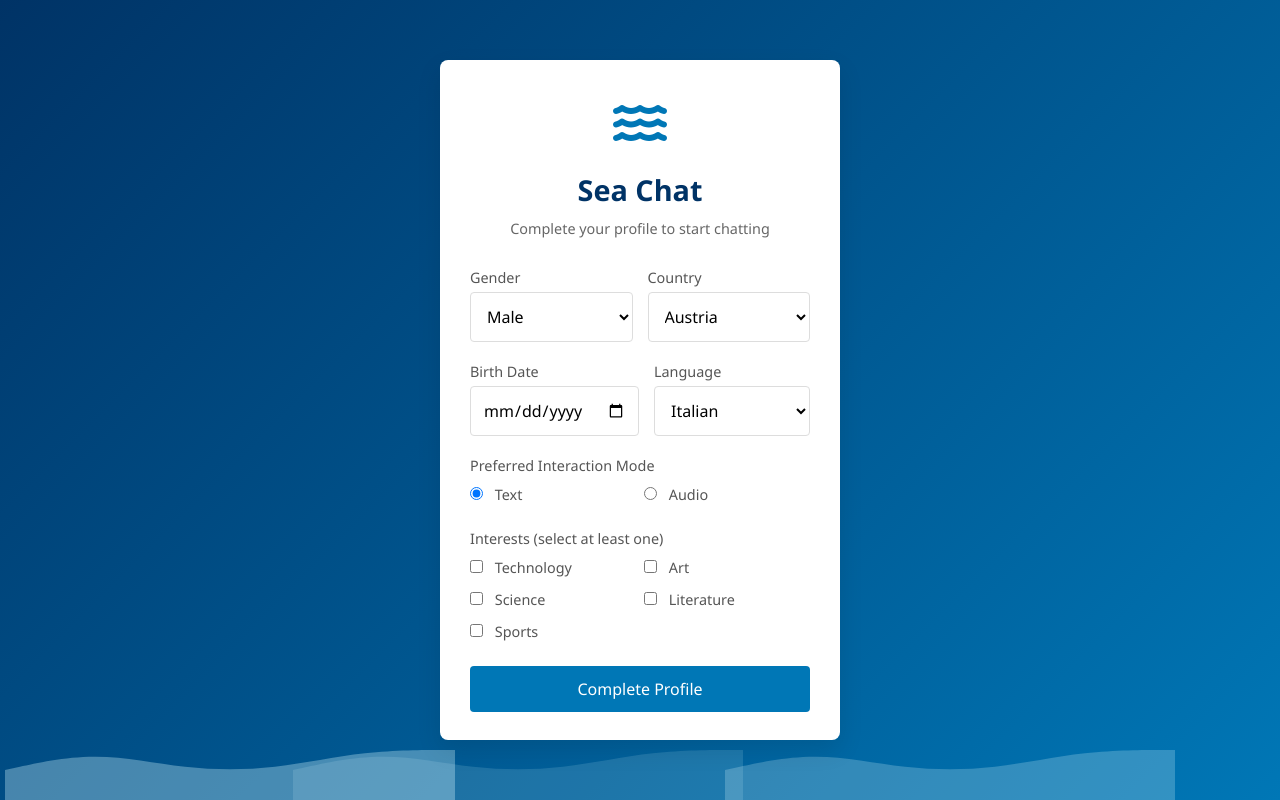
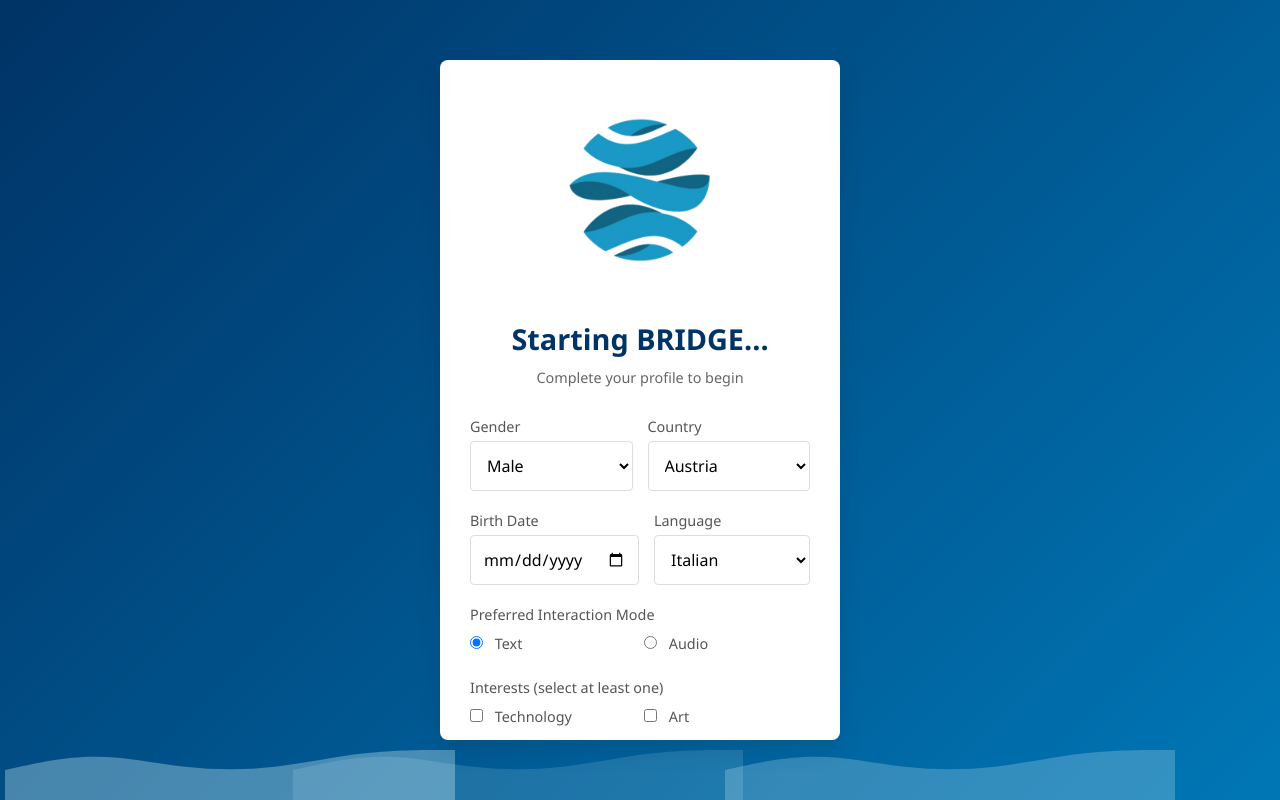
Before and after one commit to Bobbinetor/BRIDGE_Framework, a Flask app: template templates/complete_profile.html in a window 1280 px wide. Run offline with Flask 3, Linux system fonts and the light colour scheme; the template is opened without the code that fills it, so the values that code supplies are empty.

Commit message:
Modified Logo in Complete_profile html

```diff
--- a/app.py
+++ b/app.py
@@ -21,7 +21,8 @@ app.secret_key = os.getenv('FLASK_SECRET_KEY', os.urandom(24))
 # Database configuration from environment variables
 db_user = os.getenv('POSTGRES_USER', 'seachatuser')
 db_password = os.getenv('POSTGRES_PASSWORD', 'securepassword')
-db_host = os.getenv('POSTGRES_HOST', 'postgres')
+db_host = os.getenv('POSTGRES_HOST', 'localhost')
+#db_host = 'localhost'
 db_port = os.getenv('POSTGRES_PORT', '5432')
 db_name = os.getenv('POSTGRES_DB', 'seachat')
 
--- a/templates/complete_profile.html
+++ b/templates/complete_profile.html
@@ -7,10 +7,10 @@
     <div class="auth-card">
         <div class="auth-header">
             <div class="auth-logo">
-                <i class="fas fa-water"></i>
+                <img src="{{ url_for('static', filename='images/logo_small.png') }}" alt="Sea Chat Logo" class="logo-img">
             </div>
-            <h1>Sea Chat</h1>
-            <p>Complete your profile to start chatting</p>
+            <h1>Starting BRIDGE...</h1>
+            <p>Complete your profile to begin</p>
         </div>
 
         {% with messages = get_flashed_messages() %}
```
Also changed, not shown: 1 other file.
